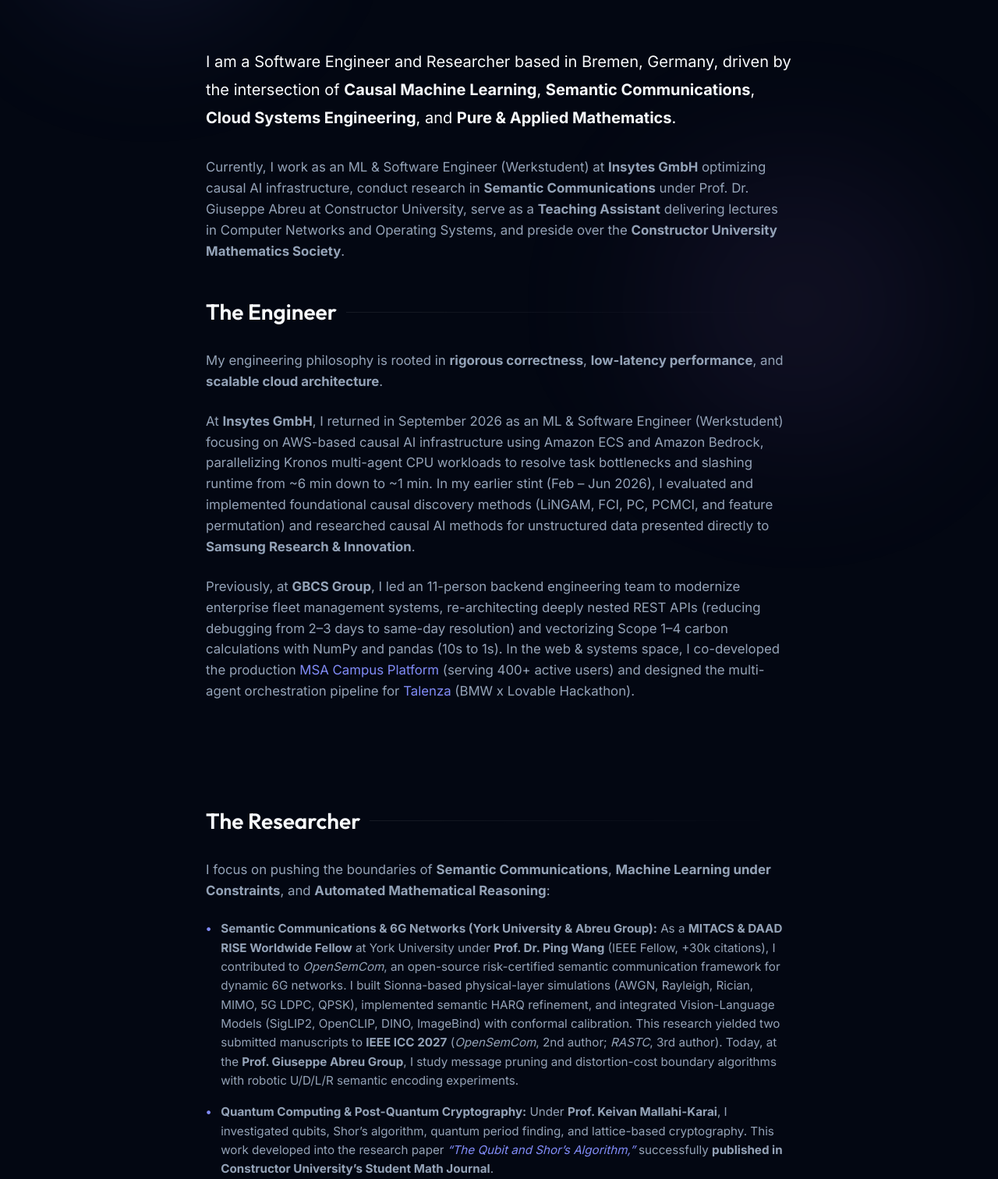
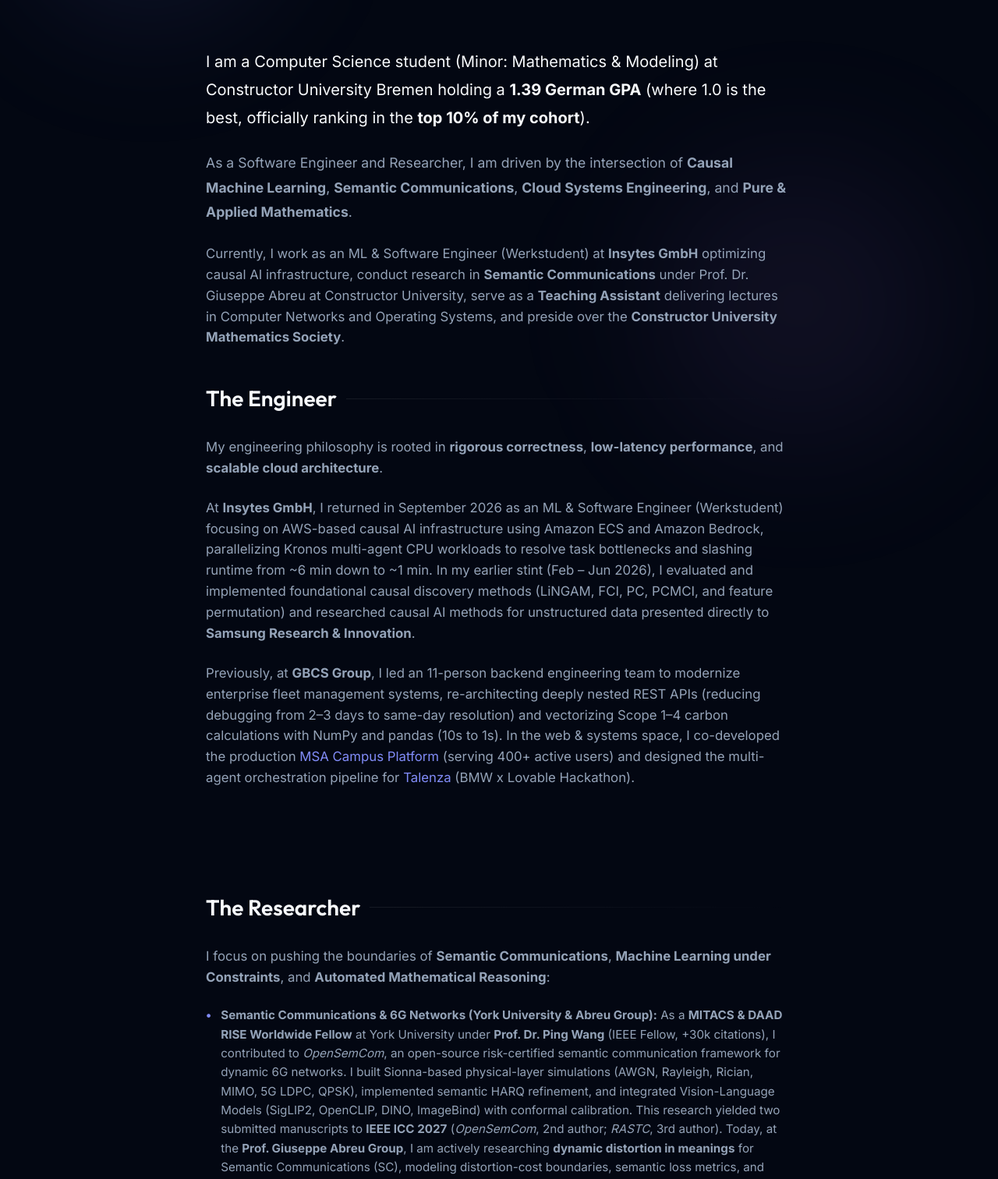
Before and after one commit to iramxx/ahmed, a plain HTML site: page about.html in a window 1280 px wide. Shown: the part 249-1761 px from the top of the page at 78% size. Drawn offline with Linux system fonts and the light colour scheme.

Commit message:
Add 1.39 GPA top 10% cohort distinction and dynamic distortion in meanings for SC (Abreu group)

```diff
--- a/about.html
+++ b/about.html
@@ -48,8 +48,11 @@
         <div class="about-content">
 
             <section class="hero-text-section" style="margin-bottom: 3rem;">
-                <p style="font-size: 1.25rem; color: var(--text-primary); margin-bottom: 2rem; line-height: 1.8;">
-                    I am a Software Engineer and Researcher based in Bremen, Germany, driven by the intersection of
+                <p style="font-size: 1.25rem; color: var(--text-primary); margin-bottom: 1.5rem; line-height: 1.8;">
+                    I am a Computer Science student (Minor: Mathematics & Modeling) at Constructor University Bremen holding a <strong>1.39 German GPA</strong> (where 1.0 is the best, officially ranking in the <strong>top 10% of my cohort</strong>).
+                </p>
+                <p style="font-size: 1.1rem; color: var(--text-secondary); margin-bottom: 1.5rem; line-height: 1.8;">
+                    As a Software Engineer and Researcher, I am driven by the intersection of
                     <strong>Causal Machine Learning</strong>, <strong>Semantic Communications</strong>,
                     <strong>Cloud Systems Engineering</strong>, and <strong>Pure & Applied Mathematics</strong>.
                 </p>
@@ -84,7 +87,7 @@
                     </p>
                     <ul class="exp-details" style="display: flex; flex-direction: column; gap: 1rem; margin-top: 1rem;">
                         <li>
-                            <strong>Semantic Communications & 6G Networks (York University & Abreu Group):</strong> As a <strong>MITACS & DAAD RISE Worldwide Fellow</strong> at York University under <strong>Prof. Dr. Ping Wang</strong> (IEEE Fellow, +30k citations), I contributed to <em>OpenSemCom</em>, an open-source risk-certified semantic communication framework for dynamic 6G networks. I built Sionna-based physical-layer simulations (AWGN, Rayleigh, Rician, MIMO, 5G LDPC, QPSK), implemented semantic HARQ refinement, and integrated Vision-Language Models (SigLIP2, OpenCLIP, DINO, ImageBind) with conformal calibration. This research yielded two submitted manuscripts to <strong>IEEE ICC 2027</strong> (<em>OpenSemCom</em>, 2nd author; <em>RASTC</em>, 3rd author). Today, at the <strong>Prof. Giuseppe Abreu Group</strong>, I study message pruning and distortion-cost boundary algorithms with robotic U/D/L/R semantic encoding experiments.
+                            <strong>Semantic Communications & 6G Networks (York University & Abreu Group):</strong> As a <strong>MITACS & DAAD RISE Worldwide Fellow</strong> at York University under <strong>Prof. Dr. Ping Wang</strong> (IEEE Fellow, +30k citations), I contributed to <em>OpenSemCom</em>, an open-source risk-certified semantic communication framework for dynamic 6G networks. I built Sionna-based physical-layer simulations (AWGN, Rayleigh, Rician, MIMO, 5G LDPC, QPSK), implemented semantic HARQ refinement, and integrated Vision-Language Models (SigLIP2, OpenCLIP, DINO, ImageBind) with conformal calibration. This research yielded two submitted manuscripts to <strong>IEEE ICC 2027</strong> (<em>OpenSemCom</em>, 2nd author; <em>RASTC</em>, 3rd author). Today, at the <strong>Prof. Giuseppe Abreu Group</strong>, I am actively researching <strong>dynamic distortion in meanings</strong> for Semantic Communications (SC), modeling distortion-cost boundaries, semantic loss metrics, and robotic U/D/L/R semantic encoding experiments.
                         </li>
                         <li>
                             <strong>Quantum Computing & Post-Quantum Cryptography:</strong> Under <strong>Prof. Keivan Mallahi-Karai</strong>, I investigated qubits, Shor’s algorithm, quantum period finding, and lattice-based cryptography. This work developed into the research paper <a href="projects/shors-algo.html" style="color: var(--accent-primary);"><em>“The Qubit and Shor’s Algorithm,”</em></a> successfully <strong>published in Constructor University’s Student Math Journal</strong>.
@@ -128,7 +131,7 @@
                     <li><strong>MITACS & DAAD RISE Worldwide Fellow (2026)</strong> — Selected as one of ~60 German students nationwide for a EUR 5,000 fellowship for research at York University</li>
                     <li><strong>Two IEEE ICC 2027 Submissions</strong> — <em>OpenSemCom</em> (2nd author) and <em>RASTC</em> (3rd author)</li>
                     <li><strong>Published Author</strong> — <em>The Qubit and Shor’s Algorithm</em>, published in Constructor University’s Student Math Journal</li>
-                    <li><strong>Academic Excellence (GPA: 1.39)</strong> — German scale (1.0 best). Dean's List every semester. Perfect 100% in Algorithms & Data Structures, Discrete Math, Probability & Random Processes; 99% in C/C++; 97% in Computer Networks; 94% in Statistics</li>
+                    <li><strong>Academic Excellence — 1.39 German GPA (Top 10% of Cohort)</strong> — German grading scale (where 1.0 is the best, 6.0 worst). Officially ranked in the top 10% of cohort and on the Dean's List every semester. Perfect 100% in Algorithms & Data Structures, Discrete Math, Probability & Random Processes; 99% in C/C++; 97% in Computer Networks; 94% in Statistics.</li>
                     <li><strong>Constructor University Pi Day Integration Bee (2026)</strong> — 1st Place (duo team)</li>
                     <li><strong>Bremen Google Ideathon 2025</strong> — 1st Place (Agricultural supply chain middleman-elimination platform)</li>
                     <li><strong>German Winter Programming Contest 2025</strong> — Top 3% nationwide</li>
--- a/assets/style.css
+++ b/assets/style.css
@@ -340,7 +340,7 @@ a {
 /* Quick Credibility */
 .credibility {
   display: grid;
-  grid-template-columns: repeat(3, 1fr);
+  grid-template-columns: repeat(auto-fit, minmax(180px, 1fr));
   gap: 2rem;
   padding: 3rem 2rem;
   border-top: 1px solid var(--glass-border);
```
Also changed, not shown: index.html (+6 -1 lines).
